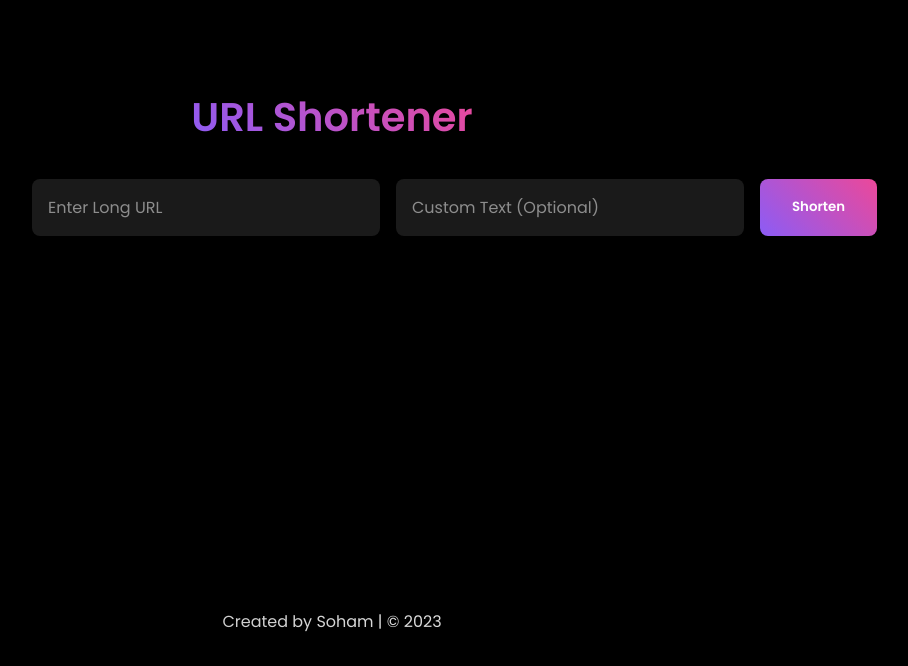
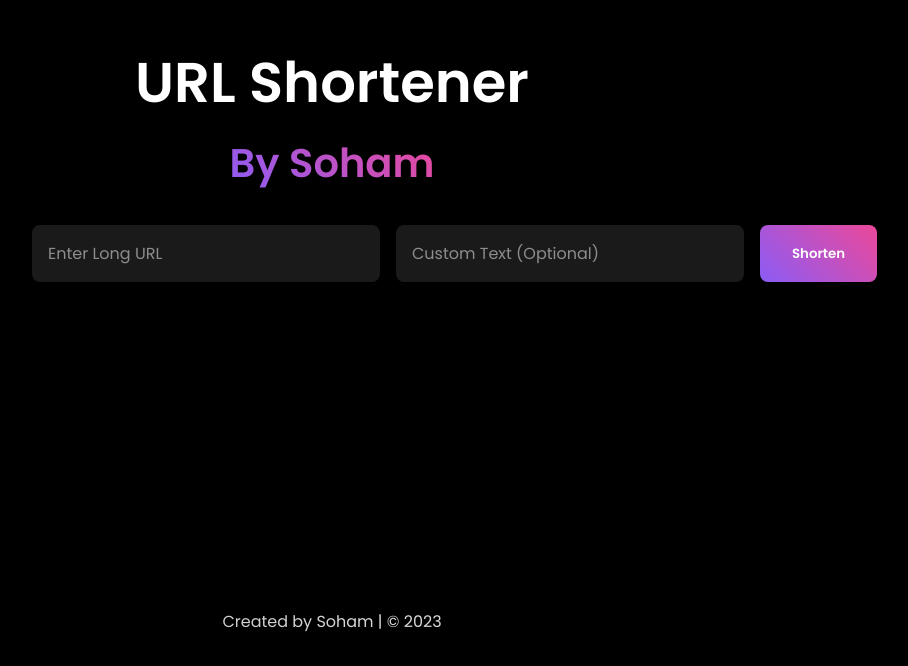
Before and after one commit to SohamMedley/MiniURL, a plain HTML site: page index.html in a window 1280 px wide. Shown: the part 223-889 px from the top of the page, without its empty margins (308-1216 px from the left). Drawn offline with Linux system fonts and the light colour scheme.

Commit message:
Update index.html

```diff
--- a/index.html
+++ b/index.html
@@ -9,7 +9,9 @@
 </head>
 <body>
   <main>
-    <h1 class="gradient-text">URL Shortener</h1>
+<h1>URL Shortener</</h1>
+    <h2 class="gradient-text">By Soham</h2>
+
     <div class="search-container">
       <input type="url" id="original-url" placeholder="Enter Long URL" required>
       <input type="text" id="custom-text" placeholder="Custom Text (Optional)">
```
